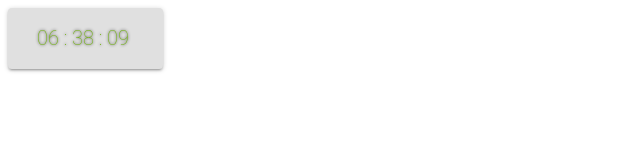
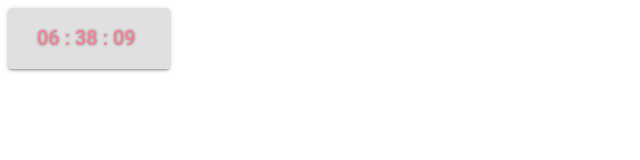
Before and after one commit to shearytan/Tools, a React (Create React App) app: page / in a window 1280 px wide. Shown: the top 160 px of the page, without its empty margins (0-640 px from the left). Built offline with nearby package versions, Linux system fonts and the light colour scheme.

Commit message:
Clock colour changed

```diff
--- a/src/Components/Clock/styles/index.css
+++ b/src/Components/Clock/styles/index.css
@@ -1,7 +1,7 @@
 .clock {
    font-size: 20px;
-   font-weight: 200;
-   text-shadow: 0 0 3px black;
+   font-weight: 500;
+   text-shadow: 0 0 3px gray;
    padding: 5px;
-   color: rgb(116, 182, 17);
+   color: rgb(243, 131, 150);
 }
```
